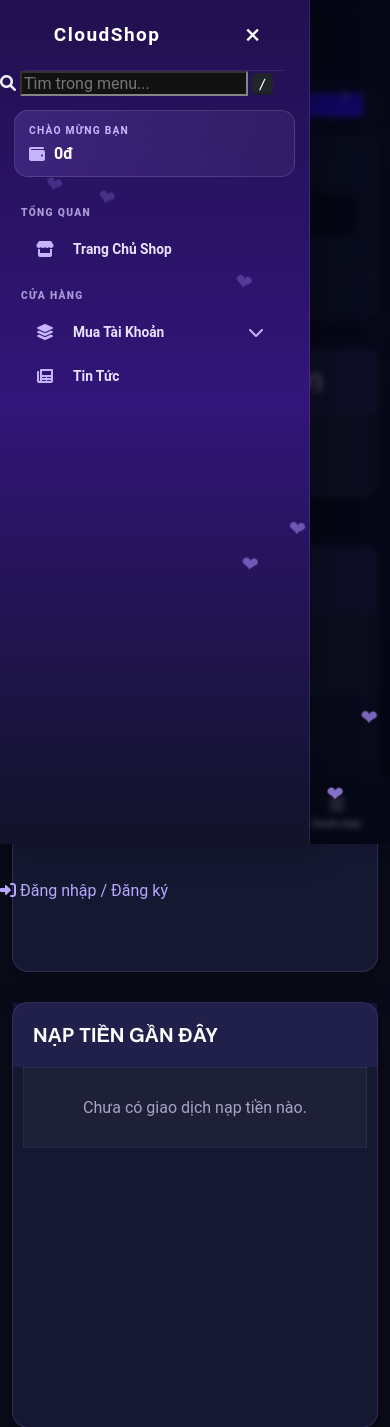
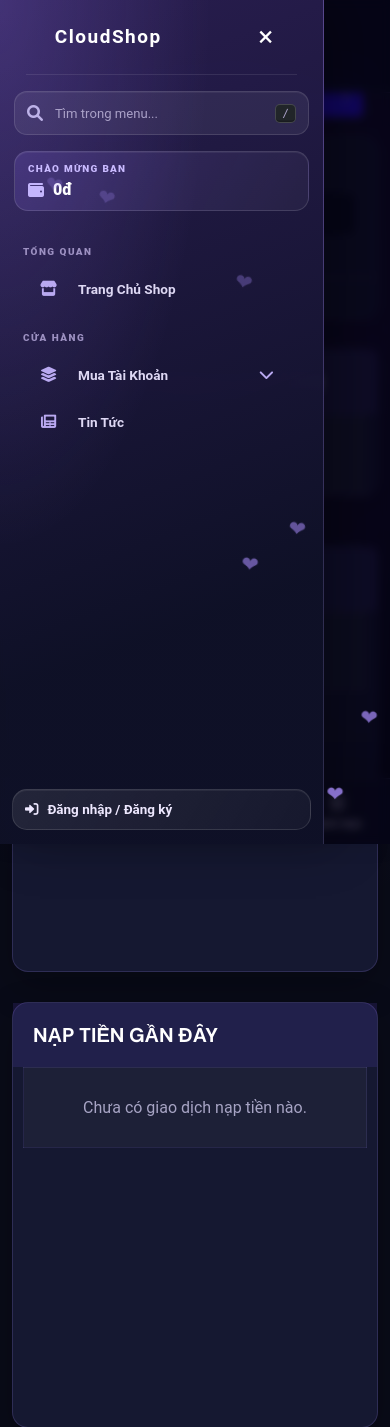
Before and after one commit to vophu7191-glitch/Web-shop-narri-store, a Flask app: page / in a window 390 px wide, after a click on "Danh mục". Shown: the top 1427 px of the page. Run offline with Flask 3, Linux system fonts and the light colour scheme; data that the repository does not hold is empty; parts of the project's set-up code (start-up, migrations or seed data) failed here and were passed over; some libraries are stand-ins or nearby versions.

Commit message:
Restyle responsive glass sidebar

```diff
--- a/static/css/narri-layout.css
+++ b/static/css/narri-layout.css
@@ -1,92 +1,156 @@
-/* V24 shared application shell */
-:root{--narri-sidebar-width:264px;--narri-shell-bg:#090b18;--narri-shell-border:rgba(167,139,250,.16)}
+/* Narri Store — glass navigation shell */
+:root{
+  --narri-sidebar-width:276px;
+  --narri-shell-bg:#090b18;
+  --narri-shell-border:rgba(190,174,255,.18);
+  --narri-glass:rgba(26,22,52,.82);
+  --narri-glass-highlight:rgba(255,255,255,.10);
+}
 body{background-color:var(--narri-shell-bg)}
-.iq-sidebar.narri-sidebar{width:var(--narri-sidebar-width);background:linear-gradient(180deg,#21104f 0%,#321579 48%,#111329 100%)!important;border-right:1px solid var(--narri-shell-border);box-shadow:12px 0 36px rgba(0,0,0,.22);z-index:1040}
-.narri-sidebar .iq-sidebar-logo{min-height:68px;padding:14px 18px;border-bottom:1px solid var(--narri-shell-border)}
-.narri-brand-name{font-size:1.08rem;letter-spacing:.02em}
+.iq-sidebar.narri-sidebar{
+  width:var(--narri-sidebar-width);
+  display:flex;flex-direction:column;
+  background:
+    radial-gradient(ellipse at 0 0,rgba(160,125,255,.22),transparent 46%),
+    linear-gradient(160deg,rgba(43,31,83,.94),rgba(15,17,39,.96) 72%)!important;
+  border-right:1px solid var(--narri-shell-border);
+  box-shadow:16px 0 48px rgba(0,0,0,.28);
+  backdrop-filter:blur(24px);-webkit-backdrop-filter:blur(24px);
+  z-index:1040;overflow:hidden;
+}
+.narri-sidebar .iq-sidebar-logo{
+  min-height:72px;padding:16px 18px;
+  border-bottom:1px solid rgba(255,255,255,.09);
+}
+.narri-brand-name{font-size:1.12rem;font-weight:800;letter-spacing:.025em}
 .narri-sidebar-close{display:none;background:transparent;border:0;color:#fff;font-size:28px;line-height:1}
-.narri-sidebar-profile{margin:14px 14px 8px;padding:13px 14px;border:1px solid rgba(255,255,255,.12);border-radius:14px;background:linear-gradient(135deg,rgba(151,116,255,.2),rgba(255,255,255,.045))}
-.narri-sidebar-eyebrow{display:block;color:#c8baff;font-size:.64rem;font-weight:700;letter-spacing:.12em}
-.narri-sidebar-balance{display:flex;gap:9px;align-items:center;margin-top:7px;color:#fff;font-size:1rem;font-weight:700}
+.narri-sidebar-search{
+  display:flex;align-items:center;gap:10px;margin:16px 14px 8px;padding:0 12px;
+  height:44px;border:1px solid rgba(255,255,255,.12);border-radius:13px;
+  color:#bdb2e8;background:rgba(255,255,255,.065);
+  box-shadow:inset 0 1px rgba(255,255,255,.05);
+}
+.narri-sidebar-search:focus-within{border-color:rgba(183,157,255,.58);background:rgba(255,255,255,.095);box-shadow:0 0 0 3px rgba(139,92,246,.12)}
+.narri-sidebar-search input{width:100%;min-width:0;border:0;outline:0;background:transparent;color:#fff;font-size:.82rem}
+.narri-sidebar-search input::placeholder{color:#aaa1c8}
+.narri-sidebar-search kbd{padding:2px 6px;border:1px solid rgba(255,255,255,.16);border-radius:5px;color:#aaa1c8;font-size:.7rem}
+.narri-sidebar-profile{
+  margin:8px 14px 12px;padding:11px 13px;border:1px solid rgba(255,255,255,.13);
+  border-radius:14px;background:linear-gradient(115deg,rgba(150,117,255,.17),rgba(255,255,255,.045));
+  box-shadow:inset 0 1px rgba(255,255,255,.06);
+}
+.narri-sidebar-eyebrow{display:block;color:#c9baff;font-size:.62rem;font-weight:800;letter-spacing:.13em}
+.narri-sidebar-balance{display:flex;gap:9px;align-items:center;margin-top:6px;color:#fff;font-size:1rem;font-weight:800}
 .narri-sidebar-balance i{color:#c4b5fd}
-.narri-sidebar-scroll{height:calc(100vh - 150px);overflow-y:auto}
-.narri-nav .side-menu{padding:4px 9px 26px}
-.narri-nav .narri-nav-heading{padding:17px 12px 7px;color:#a99bd7;font-size:.64rem;font-weight:800;letter-spacing:.13em;list-style:none}
-.narri-nav .side-menu li a{display:flex;align-items:center;gap:11px;min-height:42px;margin:2px 0;padding:10px 12px;border-radius:11px;color:#e8e2ff!important;font-size:.86rem;text-decoration:none;transition:background .18s ease,transform .18s ease}
-.narri-nav .side-menu li a i{width:18px;text-align:center;color:#c4b5fd}
-.narri-nav .side-menu li a:hover,.narri-nav .side-menu li.active>a{background:rgba(255,255,255,.12)!important;color:#fff!important;transform:translateX(2px)}
-.narri-nav .submenu{padding-left:14px;background:rgba(5,5,20,.18);border-radius:10px}
-.narri-nav .submenu a{font-size:.81rem}
+.narri-sidebar-scroll{flex:1;min-height:0;height:auto!important;overflow-y:auto;overscroll-behavior:contain}
+.narri-nav .side-menu{padding:5px 10px 18px}
+.narri-nav .narri-nav-heading{
+  padding:18px 13px 7px;color:#9d91c2;font-size:.62rem;font-weight:800;
+  letter-spacing:.15em;list-style:none
+}
+.narri-nav .side-menu li a{
+  position:relative;display:flex;align-items:center;gap:12px;min-height:44px;
+  margin:3px 0;padding:10px 13px;border:1px solid transparent;border-radius:13px;
+  color:#ded8f4!important;font-size:.85rem;font-weight:600;text-decoration:none;
+  transition:background .24s ease,color .24s ease,border-color .24s ease,transform .24s cubic-bezier(.2,.8,.2,1),box-shadow .24s ease;
+}
+.narri-nav .side-menu li a>i{width:19px;flex:0 0 19px;text-align:center;color:#b9a9f1;font-size:.95rem}
+.narri-nav .side-menu li a:hover{
+  transform:translateX(3px);color:#fff!important;background:rgba(255,255,255,.075)!important;
+  border-color:rgba(255,255,255,.07)
+}
+.narri-nav .side-menu li a.active,.narri-nav .side-menu li a.active-brand,
+.narri-nav .side-menu li.active>a{
+  color:#21183c!important;
+  background:linear-gradient(105deg,#f5efff,#d9ccff)!important;
+  border-color:rgba(255,255,255,.62);
+  box-shadow:0 8px 22px rgba(9,5,25,.22),inset 0 1px rgba(255,255,255,.9);
+}
+.narri-nav .side-menu li a.active>i,.narri-nav .side-menu li a.active-brand>i,
+.narri-nav .side-menu li.active>a>i{color:#6846bb}
+.narri-nav .submenu{margin:4px 0 6px;padding:5px 7px 5px 13px;background:rgba(3,4,18,.2);border:1px solid rgba(255,255,255,.055);border-radius:12px}
+.narri-nav .submenu a{min-height:38px;padding:8px 10px;font-size:.8rem}
 .narri-nav-chevron{margin-left:auto;font-size:.65rem}
+.narri-sidebar-footer{
+  display:flex;align-items:center;gap:10px;margin:8px 12px 14px;padding:12px;
+  border:1px solid rgba(255,255,255,.12);border-radius:15px;
+  background:linear-gradient(120deg,rgba(255,255,255,.09),rgba(255,255,255,.035));
+  box-shadow:inset 0 1px rgba(255,255,255,.06)
+}
+.narri-account-avatar{
+  display:grid;place-items:center;width:36px;height:36px;flex:0 0 36px;border-radius:12px;
+  color:#24183e;background:linear-gradient(145deg,#f1eaff,#bca8ff);font-weight:900
+}
+.narri-account-meta{display:flex;flex:1;min-width:0;flex-direction:column;gap:2px}
+.narri-account-meta strong{overflow:hidden;color:#fff;font-size:.8rem;text-overflow:ellipsis;white-space:nowrap}
+.narri-account-meta span{color:#aaa0c9;font-size:.68rem}
+.narri-account-action{display:grid;place-items:center;width:32px;height:32px;border-radius:9px;color:#d6cbf8!important;background:rgba(255,255,255,.07)}
+.narri-account-action:hover{color:#fff!important;background:rgba(255,255,255,.15)}
+.narri-login-link{display:flex;align-items:center;gap:9px;color:#eee8ff!important;font-size:.84rem;font-weight:700;text-decoration:none}
 .narri-sidebar-backdrop{display:none}
 .iq-top-navbar{z-index:1030}
-.iq-top-navbar .side-menu-bt-sidebar{cursor:pointer}
-.mobile-bottom-bar{z-index:1035;padding:8px 12px calc(8px + env(safe-area-inset-bottom));}
-.mobile-bottom-bar a{flex:1;min-width:0;padding:2px 4px;font-size:.76rem}
-.mobile-bottom-bar a i{font-size:1rem}
+.narri-menu-toggle{
+  display:inline-flex;align-items:center;justify-content:center;width:44px;height:44px;padding:0;
+  border:1px solid var(--narri-shell-border);border-radius:13px;color:#e8e2ff;
+  background:rgba(255,255,255,.07);cursor:pointer;transition:background .2s ease,transform .2s ease
+}
+.narri-menu-toggle:hover{color:#fff;background:rgba(145,108,255,.2);transform:translateY(-1px)}
+.mobile-bottom-bar{
+  display:none;grid-template-columns:repeat(4,minmax(0,1fr));gap:5px;
+  padding:8px 8px calc(8px + env(safe-area-inset-bottom));
+  background:rgba(15,17,39,.94)!important;border-top:1px solid var(--narri-shell-border)!important;
+  backdrop-filter:blur(20px);-webkit-backdrop-filter:blur(20px)
+}
+.mobile-bottom-bar a{
+  display:flex;flex-direction:column;align-items:center;justify-content:center;gap:4px;
+  min-height:49px;padding:5px 2px;border-radius:12px;color:#cfc5ee!important;
+  font-size:.68rem;font-weight:700;line-height:1.1;text-decoration:none;
+  transition:transform .2s ease,background .2s ease,color .2s ease
+}
+.mobile-bottom-bar a i{font-size:1.05rem;line-height:1.2}
+.mobile-bottom-bar a span{max-width:100%;overflow:hidden;text-overflow:ellipsis;white-space:nowrap}
+.mobile-bottom-bar a.active,.mobile-bottom-bar a:focus-visible{color:#fff!important;background:rgba(137,103,255,.25);outline:none}
+.mobile-bottom-bar a:active{transform:scale(.94)}
 .content-page{min-height:calc(100vh - 120px)}
 @media(max-width:991px){
-  .iq-sidebar.narri-sidebar{top:0;left:0;bottom:0;width:min(84vw,310px);height:100dvh;max-height:100dvh;transform:translateX(-105%);transition:transform .24s cubic-bezier(.2,.7,.2,1);visibility:hidden}
-  body.narri-drawer-open .iq-sidebar.narri-sidebar{transform:translateX(0);visibility:visible}
+  .iq-sidebar.narri-sidebar{
+    position:fixed!important;top:0;left:0;bottom:0;width:min(86vw,324px);height:100dvh;max-height:100dvh;
+    transform:translate3d(-105%,0,0);transition:transform .38s cubic-bezier(.22,.8,.24,1),visibility .38s;
+    visibility:hidden;will-change:transform
+  }
+  body.narri-drawer-open .iq-sidebar.narri-sidebar{transform:translate3d(0,0,0);visibility:visible}
   .narri-sidebar-close{display:block}
-  .narri-sidebar-backdrop{position:fixed;inset:0;z-index:1039;background:rgba(3,4,15,.64);backdrop-filter:blur(3px)}
-  body.narri-drawer-open .narri-sidebar-backdrop{display:block}
+  .narri-sidebar-backdrop{
+    position:fixed;inset:0;z-index:1039;display:block;visibility:hidden;opacity:0;
+    background:rgba(4,3,17,.66);backdrop-filter:blur(5px);-webkit-backdrop-filter:blur(5px);
+    transition:opacity .32s ease,visibility .32s
+  }
+  body.narri-drawer-open .narri-sidebar-backdrop{visibility:visible;opacity:1}
   body.narri-drawer-open{overflow:hidden}
-  .narri-sidebar-scroll{height:calc(100dvh - 148px)}
+  .narri-sidebar-scroll{height:auto!important}
   .iq-top-navbar{left:0!important;width:100%!important}
-  .content-page{margin-left:0!important;padding-top:78px!important;padding-bottom:88px!important}
+  .content-page{margin-left:0!important;padding-top:78px!important;padding-bottom:calc(78px + env(safe-area-inset-bottom))!important}
   .content-page>.container-fluid{padding-left:12px;padding-right:12px}
   .iq-footer{padding-bottom:82px}
-}
-@media(min-width:992px){
-  .narri-sidebar-backdrop{display:none!important}
-}
-@media(prefers-reduced-motion:reduce){
-  .iq-sidebar.narri-sidebar,.narri-nav .side-menu li a{transition:none!important}
-}
-
-
-/* Refined responsive application navigation */
-.narri-menu-toggle {
-  display:inline-flex;align-items:center;justify-content:center;
-  width:42px;height:42px;padding:0;border:1px solid var(--narri-shell-border);
-  border-radius:12px;color:#e8e2ff;background:rgba(255,255,255,.06);
-  cursor:pointer;transition:background .18s ease,border-color .18s ease;
-}
-.narri-menu-toggle:hover,.narri-menu-toggle:focus-visible {
-  color:#fff;background:rgba(145,108,255,.2);border-color:rgba(167,139,250,.45);
-  outline:none;
-}
-.narri-nav .side-menu li a.active,
-.narri-nav .side-menu li a.active-brand {
-  color:#fff!important;background:linear-gradient(110deg,rgba(121,87,255,.34),rgba(145,108,255,.12))!important;
-  box-shadow:inset 3px 0 #a78bfa;
-}
-.mobile-bottom-bar {
-  display:none;grid-template-columns:repeat(4,minmax(0,1fr));gap:4px;
-  padding:8px 8px calc(8px + env(safe-area-inset-bottom));
-}
-.mobile-bottom-bar a {
-  display:flex;flex-direction:column;align-items:center;justify-content:center;gap:4px;
-  min-height:48px;padding:5px 2px;border-radius:12px;color:#dcd5ff!important;
-  font-size:.69rem;font-weight:700;line-height:1.1;text-decoration:none;
-}
-.mobile-bottom-bar a i {font-size:1.05rem;line-height:1.2}
-.mobile-bottom-bar a span {white-space:nowrap;overflow:hidden;text-overflow:ellipsis;max-width:100%}
-.mobile-bottom-bar a.active,.mobile-bottom-bar a:focus-visible {
-  color:#fff!important;background:rgba(121,87,255,.2);outline:none;
-}
-@media(max-width:991px){
   .mobile-bottom-bar{display:grid}
   .iq-top-navbar .side-menu-bt-sidebar{display:flex;align-items:center;gap:8px}
   .iq-top-navbar .navbar{min-height:60px}
   .iq-top-navbar .badge{max-width:42vw;overflow:hidden;text-overflow:ellipsis;white-space:nowrap}
-  .content-page{padding-bottom:calc(76px + env(safe-area-inset-bottom))!important}
 }
 @media(min-width:992px){
-  .narri-menu-toggle{width:44px;height:44px}
+  .narri-sidebar-backdrop{display:none!important}
   .mobile-bottom-bar{display:none!important}
+  body.sidebar-main .iq-sidebar.narri-sidebar{width:82px}
+  body.sidebar-main .narri-sidebar .narri-sidebar-search,
+  body.sidebar-main .narri-sidebar .narri-sidebar-profile,
+  body.sidebar-main .narri-sidebar .narri-nav-heading,
+  body.sidebar-main .narri-sidebar .narri-sidebar-footer,
+  body.sidebar-main .narri-sidebar .narri-nav .side-menu li a span,
+  body.sidebar-main .narri-sidebar .narri-nav-chevron{display:none!important}
+  body.sidebar-main .narri-sidebar .iq-sidebar-logo{justify-content:center;padding:12px 8px}
+  body.sidebar-main .narri-sidebar .narri-nav .side-menu li a{justify-content:center;padding:12px 8px}
+  body.sidebar-main .narri-sidebar .narri-nav .side-menu li a>i{margin:0}
 }
 @media(prefers-reduced-motion:reduce){
-  .narri-menu-toggle,.mobile-bottom-bar a{transition:none!important}
+  .iq-sidebar.narri-sidebar,.narri-nav .side-menu li a,.mobile-bottom-bar a,.narri-menu-toggle,.narri-sidebar-backdrop{transition:none!important}
 }
```
